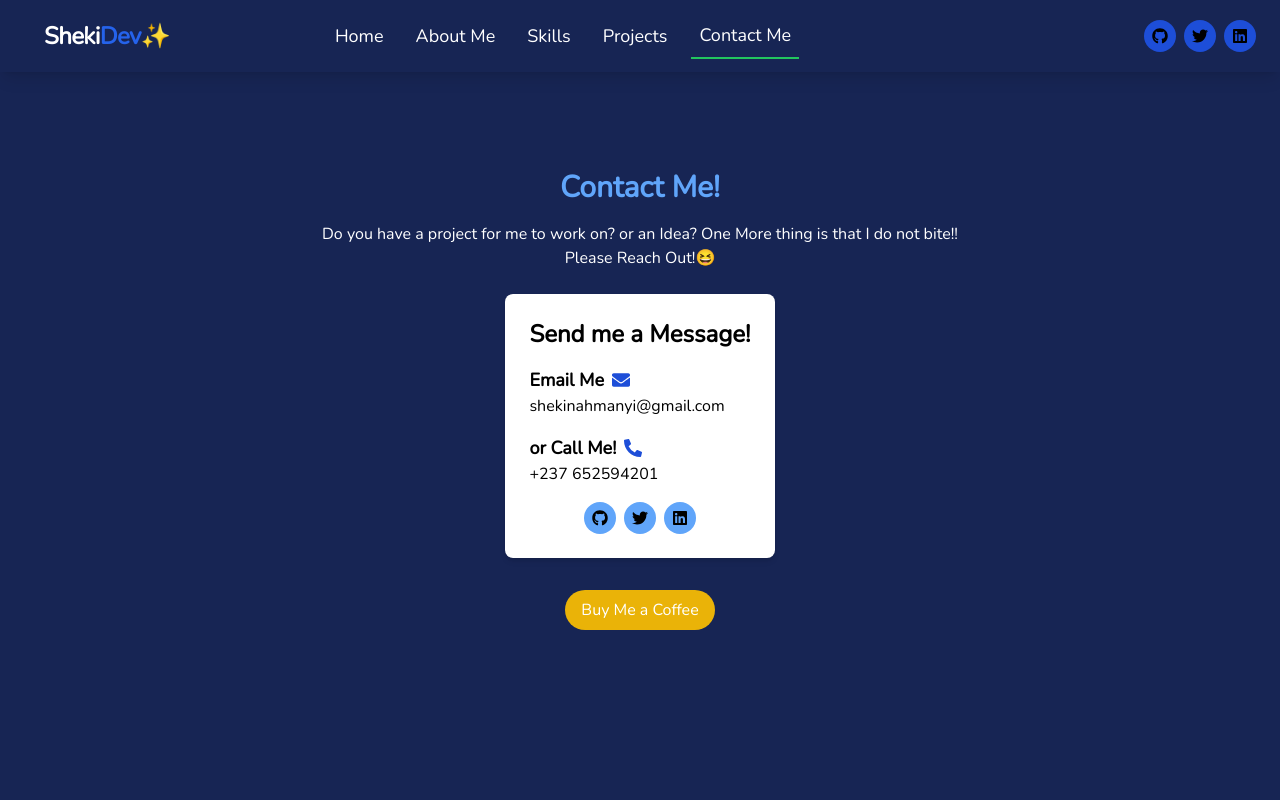
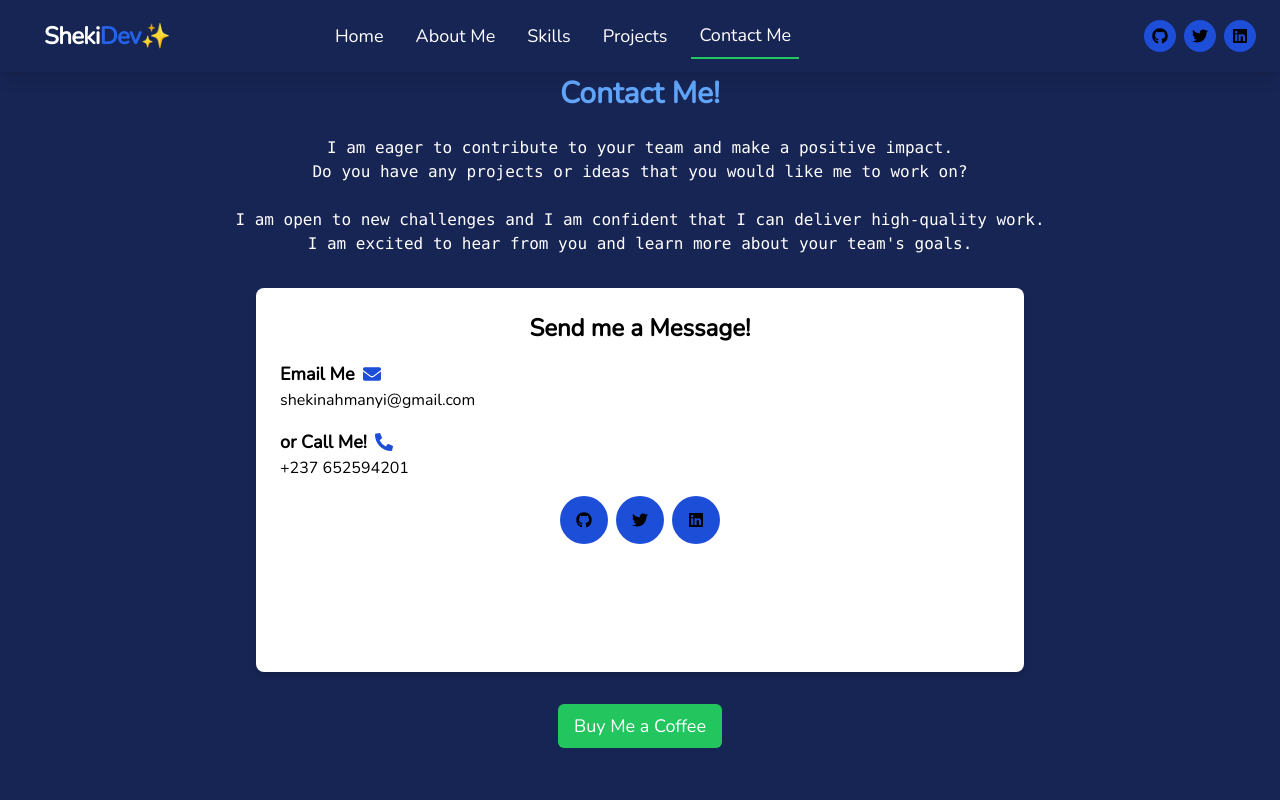
Before and after one commit to shekinahmanyi/portfolio-website2, a React (Create React App) app in the folder portfolio-site/: page /contact in a window 1280 px wide. Shown: the top 800 px of the page. Built offline with nearby package versions, Linux system fonts and the light colour scheme.

Commit message:
made changes to the contact page

```diff
--- a/portfolio-site/src/pages/Contact.jsx
+++ b/portfolio-site/src/pages/Contact.jsx
@@ -11,15 +11,18 @@ function Contact() {
   return (
     <div className="bg-blue-950 min-h-screen flex items-center justify-center">
       <div className="container flex flex-col items-center font-nunito">
-        <h1 className="text-3xl text-blue-400 text-center font-bold">
+        <h1 className="text-3xl text-blue-400 text-center font-bold mt-6">
           Contact Me!
         </h1>
-        <p className="text-white text-center text-base p-4">
-          Do you have a project for me to work on? or an Idea?
-          One More thing is that I do not bite!!
-          <br /> Please Reach Out!😆
+        <p className="text-white text-center text-base font-mono p-6">
+          I am eager to contribute to your team and make a positive impact.   <br />
+          Do you have any projects or ideas that you would like me to
+          work on?   <br /><br />
+          I am open to new challenges and I am confident that I can
+          deliver high-quality work.<br /> I am excited to hear from you and learn
+          more about your team's goals.
         </p>
-        <div className="max-w-md bg-white p-6 rounded-lg shadow-md mt-2 mb-4">
+        <div className="w-3/5 h-96 bg-white p-6 rounded-lg shadow-md mt-2 mb-4">
           <p className="font-bold text-center text-2xl mb-4">
             Send me a Message!
           </p>
@@ -39,7 +42,7 @@ function Contact() {
               href="https://github.com/shekinahmanyi"
               target="_blank"
               rel="noopener noreferrer"
-              className="bg-blue-400 rounded-full p-2"
+              className="bg-blue-700 rounded-full p-4"
             >
               <FaGithub />
             </a>
@@ -47,7 +50,7 @@ function Contact() {
               href="https://twitter.com/ShekinahManyi"
               target="_blank"
               rel="noopener noreferrer"
-              className="bg-blue-400 rounded-full p-2"
+              className="bg-blue-700 rounded-full p-4"
             >
               <FaTwitter />
             </a>
@@ -55,7 +58,7 @@ function Contact() {
               href="https://www.linkedin.com/in/shekinah-manyi-849a21210/"
               target="_blank"
               rel="noopener noreferrer"
-              className="bg-blue-400 rounded-full p-2"
+              className="bg-blue-700 rounded-full p-4"
             >
               <FaLinkedin />
             </a>
@@ -65,7 +68,7 @@ function Contact() {
           href="https://www.buymeacoffee.com/shekinahmanyi"
           target="_blank"
           rel="noopener noreferrer"
-          className="transition ease-in-out delay-150 hover:-translate-y-1 hover:scale-110 bg-yellow-500 hover:bg-yellow-600 text-white py-2 px-4 rounded-full flex items-center space-x-4 mt-4"
+          className="transition ease-in-out delay-150 hover:-translate-y-1 hover:scale-110 bg-green-500 text-white text-lg font-medium px-4 py-2 rounded-md mt-4"
         >
           <span>Buy Me a Coffee</span>
         </a>
```
